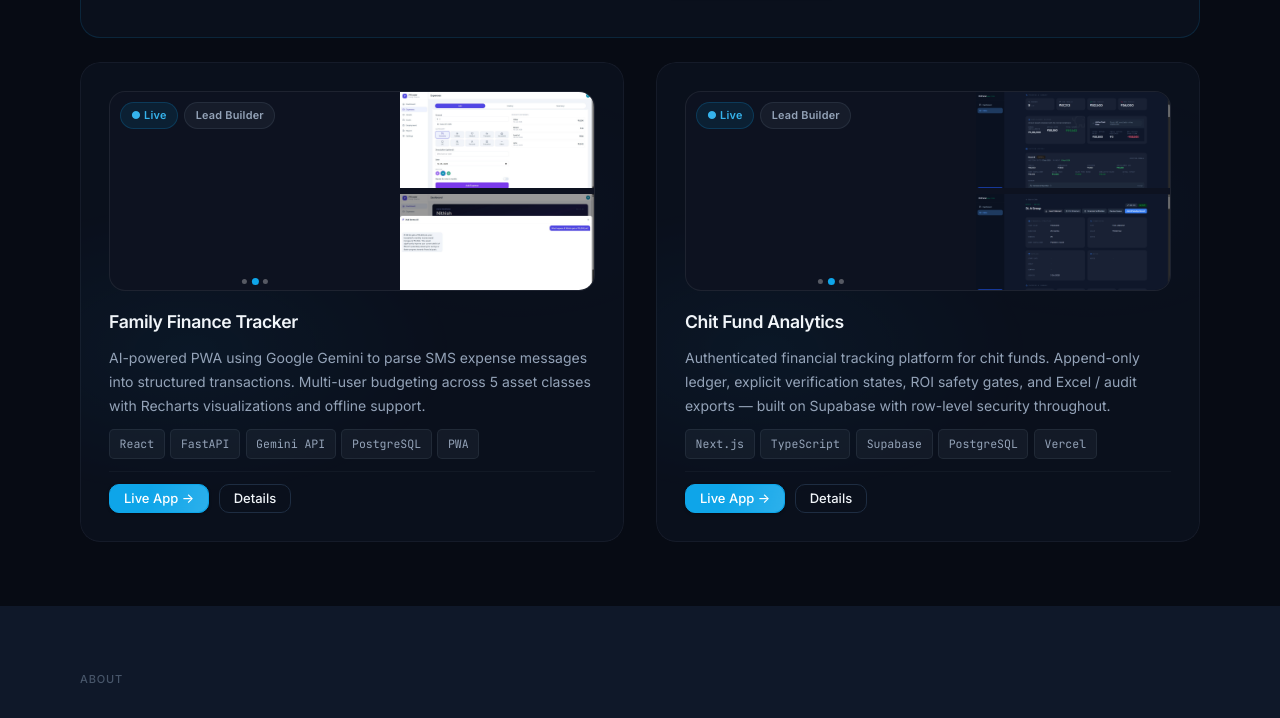
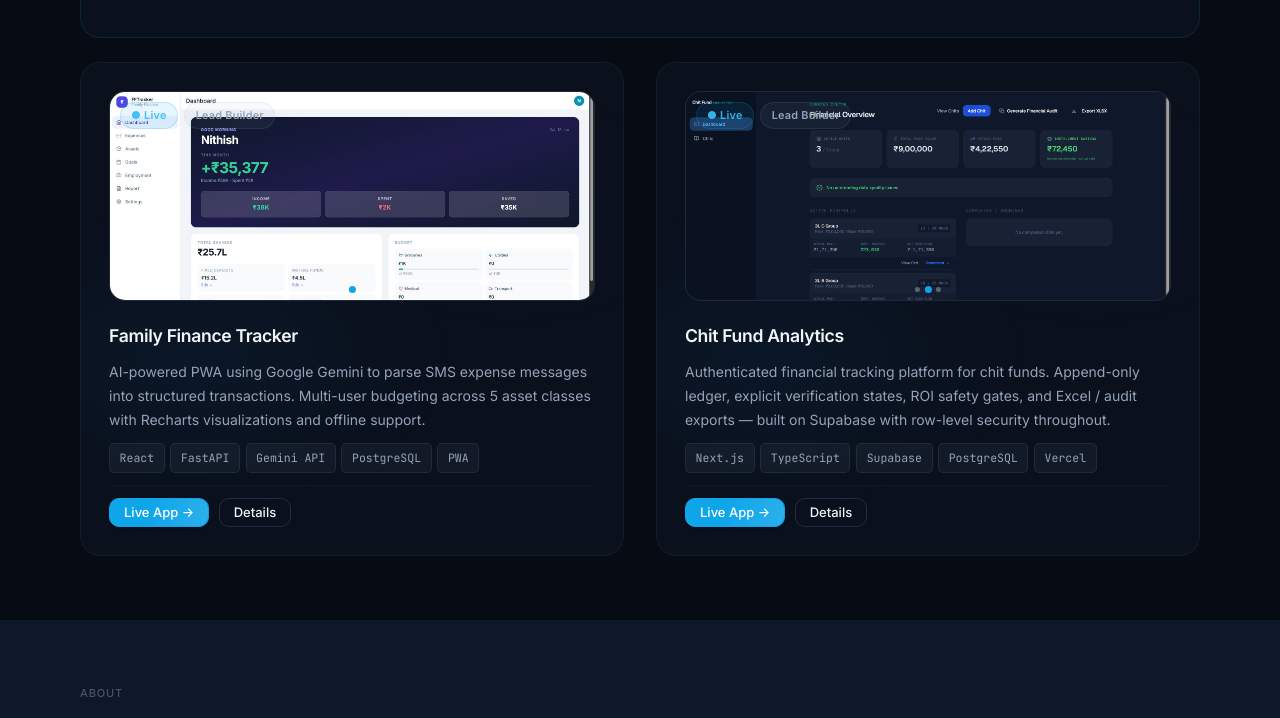
Before and after one commit to Nithish-kumar-git/Nithish-Portfolio, a website built with Vite: page index.html in a window 1280 px wide. Shown: the part 1855-2573 px from the top of the page. Built offline with nearby package versions, Linux system fonts and the light colour scheme; files whose address does not match are found by name.

Commit message:
Fix: full-width fade carousel, FWMS image crop, add AI roles

```diff
--- a/index.html
+++ b/index.html
@@ -126,15 +126,12 @@
     <span class="badge badge--live">● Live</span>
     <span class="badge badge--role">Lead Builder</span>
   </div>
-  <div class="card-peek__screens">
-    <img src="/images/fft-dashboard.png"  alt="FFT – Dashboard"  class="card-peek__main card-peek__slide--active" loading="lazy" data-peek-idx="0">
-    <img src="/images/fft-expenses.png"   alt="FFT – Expenses"   class="card-peek__main" loading="lazy" data-peek-idx="1" style="display:none">
-    <img src="/images/fft-chatbot.png"    alt="FFT – AI Chatbot" class="card-peek__main" loading="lazy" data-peek-idx="2" style="display:none">
-    <div class="card-peek__side">
-      <img src="/images/fft-expenses.png"  alt="FFT – Expenses"  class="card-peek__thumb" loading="lazy">
-      <img src="/images/fft-chatbot.png"   alt="FFT – AI Chatbot" class="card-peek__thumb" loading="lazy">
-    </div>
-  </div>
+  <img src="/images/fft-dashboard.png" alt="FFT – Dashboard"
+       class="card-peek__img card-peek__img--active" loading="lazy">
+  <img src="/images/fft-expenses.png"  alt="FFT – Expense entry"
+       class="card-peek__img" loading="lazy">
+  <img src="/images/fft-chatbot.png"   alt="FFT – AI Chatbot"
+       class="card-peek__img" loading="lazy">
   <div class="card-peek__dots">
     <span class="card-peek__dot card-peek__dot--active"></span>
     <span class="card-peek__dot"></span>
@@ -158,15 +155,12 @@
     <span class="badge badge--live">● Live</span>
     <span class="badge badge--role">Lead Builder</span>
   </div>
-  <div class="card-peek__screens">
-    <img src="/images/chit-sc-dashboard.png" alt="Chit Fund – Overview"  class="card-peek__main card-peek__slide--active" loading="lazy" data-peek-idx="0">
-    <img src="/images/chit-sc-rounds.png"    alt="Chit Fund – Rounds"    class="card-peek__main" loading="lazy" data-peek-idx="1" style="display:none">
-    <img src="/images/chit-sc-detail.png"    alt="Chit Fund – Detail"    class="card-peek__main" loading="lazy" data-peek-idx="2" style="display:none">
-    <div class="card-peek__side">
-      <img src="/images/chit-sc-rounds.png" alt="Chit Fund – Rounds"  class="card-peek__thumb" loading="lazy">
-      <img src="/images/chit-sc-detail.png" alt="Chit Fund – Detail"  class="card-peek__thumb" loading="lazy">
-    </div>
-  </div>
+  <img src="/images/chit-sc-dashboard.png" alt="Chit Fund – Financial Overview"
+       class="card-peek__img card-peek__img--active" loading="lazy">
+  <img src="/images/chit-sc-rounds.png"    alt="Chit Fund – Round Detail"
+       class="card-peek__img" loading="lazy">
+  <img src="/images/chit-sc-detail.png"    alt="Chit Fund – Chit Structure"
+       class="card-peek__img" loading="lazy">
   <div class="card-peek__dots">
     <span class="card-peek__dot card-peek__dot--active"></span>
     <span class="card-peek__dot"></span>
@@ -208,7 +202,7 @@
 <p class="about-bio">Seeing the Faculty Workload Management System adopted at HITS Chennai — governing workload across 50+ faculty — validated everything I believe about how engineering should serve business reality.</p>
 <div class="about-seeking">
 <h3 class="about-seeking__title">Seeking roles in</h3>
-<div class="about-seeking__roles"><span class="role-pill">Data Analyst</span><span class="role-pill">Business Analyst</span><span class="role-pill">Full Stack Engineer</span></div>
+<div class="about-seeking__roles"><span class="role-pill">Data Analyst</span><span class="role-pill">Jr. AI Developer</span><span class="role-pill">Gen AI Engineer</span><span class="role-pill">Business Analyst</span><span class="role-pill">Full Stack Engineer</span></div>
 <p class="about-seeking__note">Starting June 2026 · Open to remote or Chennai-based</p>
 </div>
 <div class="about-education">
@@ -397,7 +391,7 @@
 <div class="contact-left">
 <span class="section-eyebrow">Next Steps</span>
 <h2 class="contact-heading">Let's build<br><em>something real.</em></h2>
-<p class="contact-sub">Looking for roles in Data Analysis, Business Analysis, or Full Stack Engineering starting June 2026.</p>
+<p class="contact-sub">Looking for roles in Data Analysis, Gen AI Engineering, Jr. AI Development, or Full Stack Engineering starting June 2026.</p>
 </div>
 <div class="contact-right">
 <div class="contact-method glass-context"><div class="glass-card contact-card">
--- a/src/design_system/global.css
+++ b/src/design_system/global.css
@@ -115,7 +115,8 @@ body.hero--loaded .hero-animate{opacity:1;transform:translateY(0)}
 .project-featured__badge-row{display:flex;gap:0.5rem;margin-bottom:1rem;flex-wrap:wrap}
 .project-featured__screens{display:grid;grid-template-columns:3fr 2fr;gap:0.6rem}
 .project-featured__img{width:100%;border-radius:8px;border:1px solid rgba(148,163,184,0.08);object-fit:cover;object-position:top}
-.project-featured__img--main,.project-featured__img--secondary{height:200px}
+.project-featured__img--main{height:200px;object-fit:cover;object-position:top left}
+.project-featured__img--secondary{height:200px;object-fit:cover;object-position:top center;border-radius:8px}
 .project-featured__schema-preview{display:none;flex-direction:column;align-items:center;gap:0.5rem;padding:1.5rem;background:rgba(14,165,233,0.03);border:1px solid rgba(14,165,233,0.08);border-radius:10px;font-family:var(--font-mono);font-size:0.72rem}
 .schema-node{padding:0.4rem 1rem;border-radius:6px;background:rgba(13,18,32,0.8);border:1px solid rgba(148,163,184,0.1);color:var(--color-text-secondary);width:100%;text-align:center}
 .schema-node--primary{border-color:rgba(14,165,233,0.2);color:var(--color-text-accent)}
--- a/src/main.js
+++ b/src/main.js
@@ -195,37 +195,19 @@ function openLightbox(src, alt) {
 
 function initCardPeek() {
   document.querySelectorAll('[data-peek]').forEach((peek, peekIdx) => {
-    const slides = Array.from(peek.querySelectorAll('.card-peek__main'));
-    const dots   = Array.from(peek.querySelectorAll('.card-peek__dot'));
-    if (slides.length <= 1) return;
+    const imgs = Array.from(peek.querySelectorAll('.card-peek__img'));
+    const dots = Array.from(peek.querySelectorAll('.card-peek__dot'));
+    if (imgs.length <= 1) return;
 
     let current = 0;
-    let timer   = null;
+    let timer = null;
 
     function goTo(i) {
-      slides[current].classList.remove('card-peek__slide--active');
-      slides[current].style.display = 'block';
-      slides[current].style.opacity = '0';
+      imgs[current].classList.remove('card-peek__img--active');
       dots[current]?.classList.remove('card-peek__dot--active');
-
-      current = (i + slides.length) % slides.length;
-
-      slides[current].style.display = 'block';
-      requestAnimationFrame(() => {
-        requestAnimationFrame(() => {
-          slides[current].classList.add('card-peek__slide--active');
-          dots[current]?.classList.add('card-peek__dot--active');
-        });
-      });
-
-      slides.forEach((s, si) => {
-        if (si !== current) {
-          s.addEventListener('transitionend', function hide() {
-            if (si !== current) s.style.display = 'none';
-            s.removeEventListener('transitionend', hide);
-          }, { once: true });
-        }
-      });
+      current = (i + imgs.length) % imgs.length;
+      imgs[current].classList.add('card-peek__img--active');
+      dots[current]?.classList.add('card-peek__dot--active');
     }
 
     function start() {
@@ -238,12 +220,10 @@ function initCardPeek() {
       timer = null;
     }
 
-    // Ensure only the first slide is visible initially
-    slides.forEach((s, i) => {
-      s.style.display = i === 0 ? 'block' : 'none';
-      s.style.opacity = i === 0 ? '1'     : '0';
+    // Initialise: only first image visible
+    imgs.forEach((img, i) => {
+      img.style.opacity = i === 0 ? '1' : '0';
     });
-    slides[0].classList.add('card-peek__slide--active');
 
     // Dot clicks
     dots.forEach((dot, i) => {
@@ -255,12 +235,11 @@ function initCardPeek() {
       });
     });
 
-    // Pause on hover
     peek.addEventListener('mouseenter', stop);
     peek.addEventListener('mouseleave', start);
 
-    // Stagger start so cards don't flip simultaneously
-    setTimeout(start, peekIdx * 1200);
+    // Stagger so cards don't all flip at the same moment
+    setTimeout(start, peekIdx * 1300);
   });
 }
 
--- a/src/styles/sections/projects.css
+++ b/src/styles/sections/projects.css
@@ -130,90 +130,56 @@
   }
 }
 
-/* ── Card Peek ───────────────────────────────────────────────────────────────────── */
-/* Composed image area: large main shot + 2 stacked thumbs, like FWMS.  */
-/* Main image auto-rotates (JS). Right column is always static.          */
-
+/* ── Card Peek — full-width fade carousel on project cards ────────── */
 .card-peek {
   position: relative;
   width: 100%;
-  height: 200px;
+  height: 210px;
   border-radius: var(--radius-lg);
   overflow: hidden;
   border: 1px solid rgba(255, 255, 255, 0.07);
-  background: var(--color-bg-elevated);
-  margin-bottom: 0.5rem;
+  background: #0f172a;
+  margin-bottom: 0.75rem;
   flex-shrink: 0;
 }
 
-/* Badge row overlaid on top-left of image area */
+/* Badge row overlaid top-left */
 .card-peek__badge-row {
   position: absolute;
   top: 0.6rem;
   left: 0.6rem;
   display: flex;
   gap: 0.4rem;
-  flex-wrap: wrap;
-  z-index: 4;
+  z-index: 5;
 }
 
-/* __screens: contains main images (absolutely stacked) + side column */
-.card-peek__screens {
-  position: relative;
+/* All images fill the full card-peek area and stack */
+.card-peek__img {
+  position: absolute;
+  inset: 0;
   width: 100%;
-  height: 100%;
-}
-
-/* Main images: stacked in left 3/5, crossfade on rotation */
-.card-peek__main {
-  position: absolute;
-  top: 0;
-  left: 0;
-  width: calc(100% * 3 / 5);
   height: 100%;
   object-fit: cover;
   object-position: top left;
+  opacity: 0;
+  transition: opacity 0.9s ease;
+  pointer-events: none;
   display: block;
-  opacity: 0;
-  transition: opacity 0.7s cubic-bezier(0.4, 0, 0.2, 1),
-              transform 0.5s cubic-bezier(0.4, 0, 0.2, 1);
 }
 
-.card-peek__main.card-peek__slide--active {
+.card-peek__img--active {
   opacity: 1;
 }
 
-/* Right column: two stacked thumbs in right 2/5 */
-.card-peek__side {
-  position: absolute;
-  right: 0;
-  top: 0;
-  width: calc(100% * 2 / 5);
-  height: 100%;
-  display: flex;
-  flex-direction: column;
-  gap: 0.4rem;
-}
-
-.card-peek__thumb {
-  flex: 1;
-  width: 100%;
-  object-fit: cover;
-  object-position: top left;
-  display: block;
-  min-height: 0;
-  transition: transform 0.5s cubic-bezier(0.4, 0, 0.2, 1);
-}
-
-/* Dots indicator centred under main image */
+/* Dots row centred at bottom */
 .card-peek__dots {
   position: absolute;
-  bottom: 0.4rem;
-  left: calc(100% * 3 / 10);
+  bottom: 0.5rem;
+  left: 50%;
   transform: translateX(-50%);
   display: flex;
   gap: 0.35rem;
-  z-index: 4;
+  z-index: 5;
 }
 
 .card-peek__dot {
@@ -226,14 +192,14 @@
 }
 
 .card-peek__dot--active {
-  background: var(--color-accent);
+  background: #0ea5e9;
   transform: scale(1.4);
 }
 
-/* Subtle zoom on card hover */
-.project-card:hover .card-peek__main,
-.project-card:hover .card-peek__thumb {
+/* Subtle zoom on card hover (on the active image only) */
+.project-card:hover .card-peek__img--active {
   transform: scale(1.03);
+  transition: opacity 0.9s ease, transform 0.6s ease;
 }
 
 /* ── Card Hover — subtle lift only ──────────────────────────── */
```
